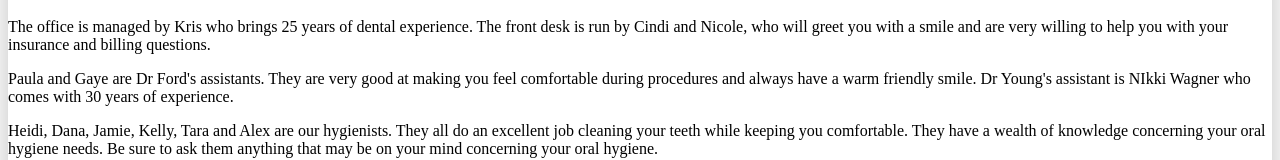
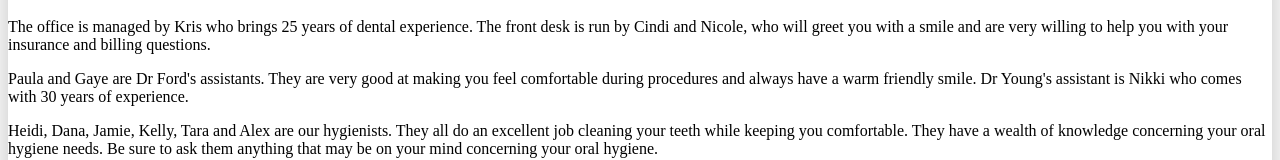
Before and after one commit to mrcrandell/vicksburgfamilydentistry-nuxt, a Nuxt app: page / in a window 1280 px wide. Shown: the part 3426-3586 px from the top of the page. Built offline with nearby package versions, Linux system fonts and the light colour scheme.

Commit message:
removed last name and fixed a typo

```diff
--- a/app/components/SectionAboutUs.vue
+++ b/app/components/SectionAboutUs.vue
@@ -82,7 +82,7 @@
       <p>
         Paula and Gaye are Dr Ford's assistants. They are very good at making
         you feel comfortable during procedures and always have a warm friendly
-        smile. Dr Young's assistant is NIkki Wagner who comes with 30 years of
+        smile. Dr Young's assistant is Nikki who comes with 30 years of
         experience.
       </p>
       <p>
```
